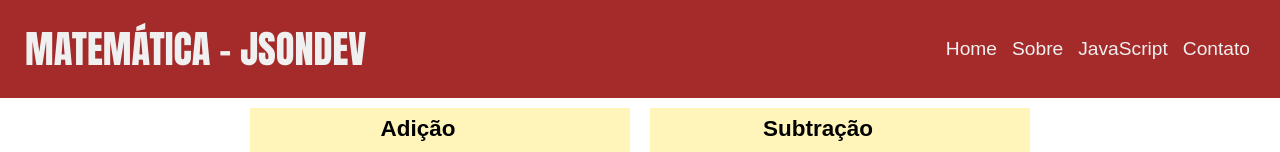
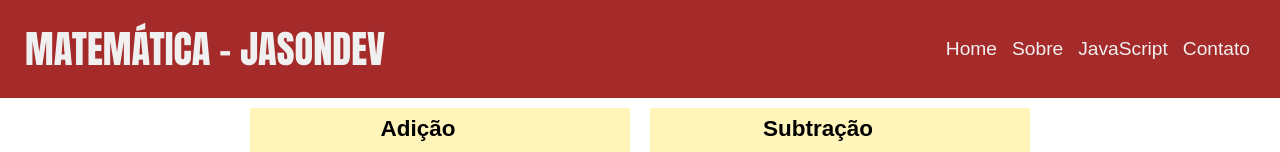
Before and after one commit to jasonrn36/operadores-matematicos, a plain HTML site: page index.html in a window 1280 px wide. Shown: the top 152 px of the page. Drawn offline with Linux system fonts and the light colour scheme.

Commit message:
include letter

```diff
--- a/index.html
+++ b/index.html
@@ -9,7 +9,7 @@
 </head>
 <body>
     <header class="header">
-            <h1><a href="#">MATEMÁTICA - JSONDEV</a></h1>
+            <h1><a href="#">MATEMÁTICA - JASONDEV</a></h1>
             <nav>
                 <ul class="menu">
                     <li>
```
